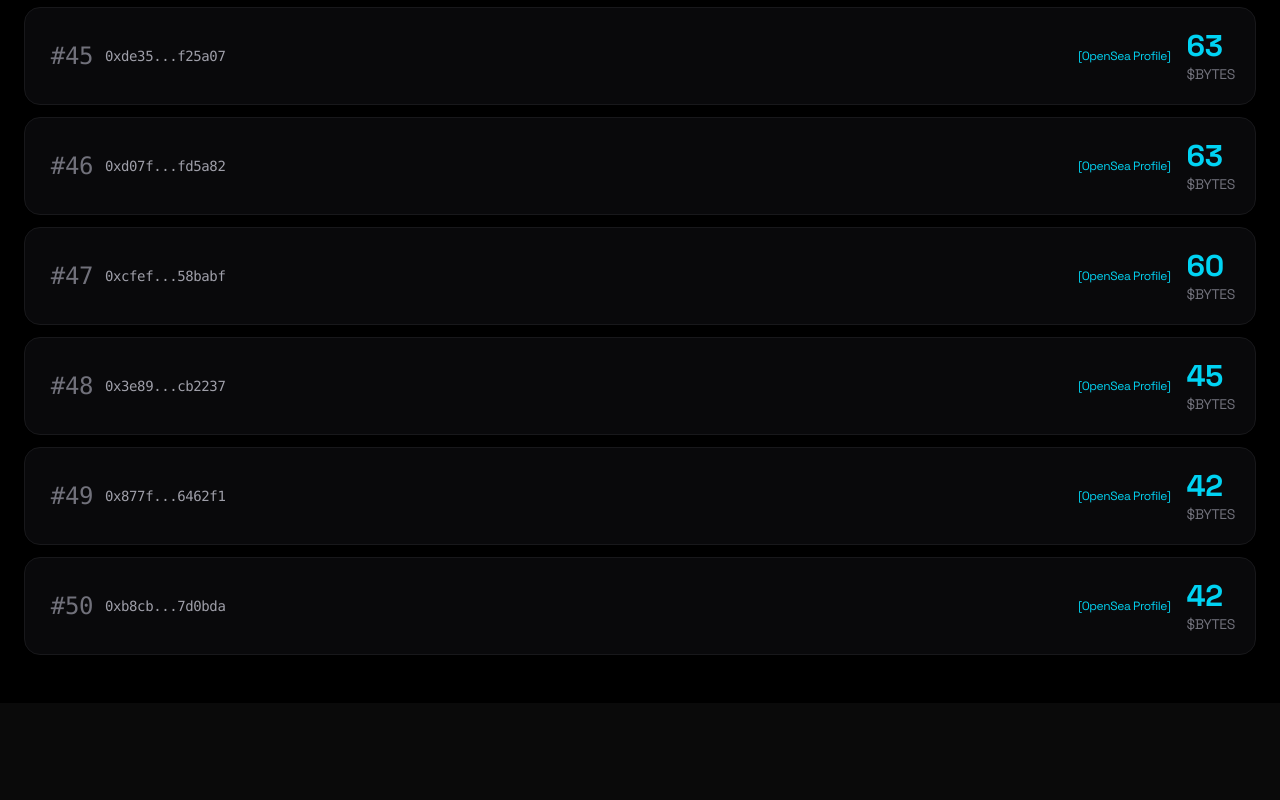
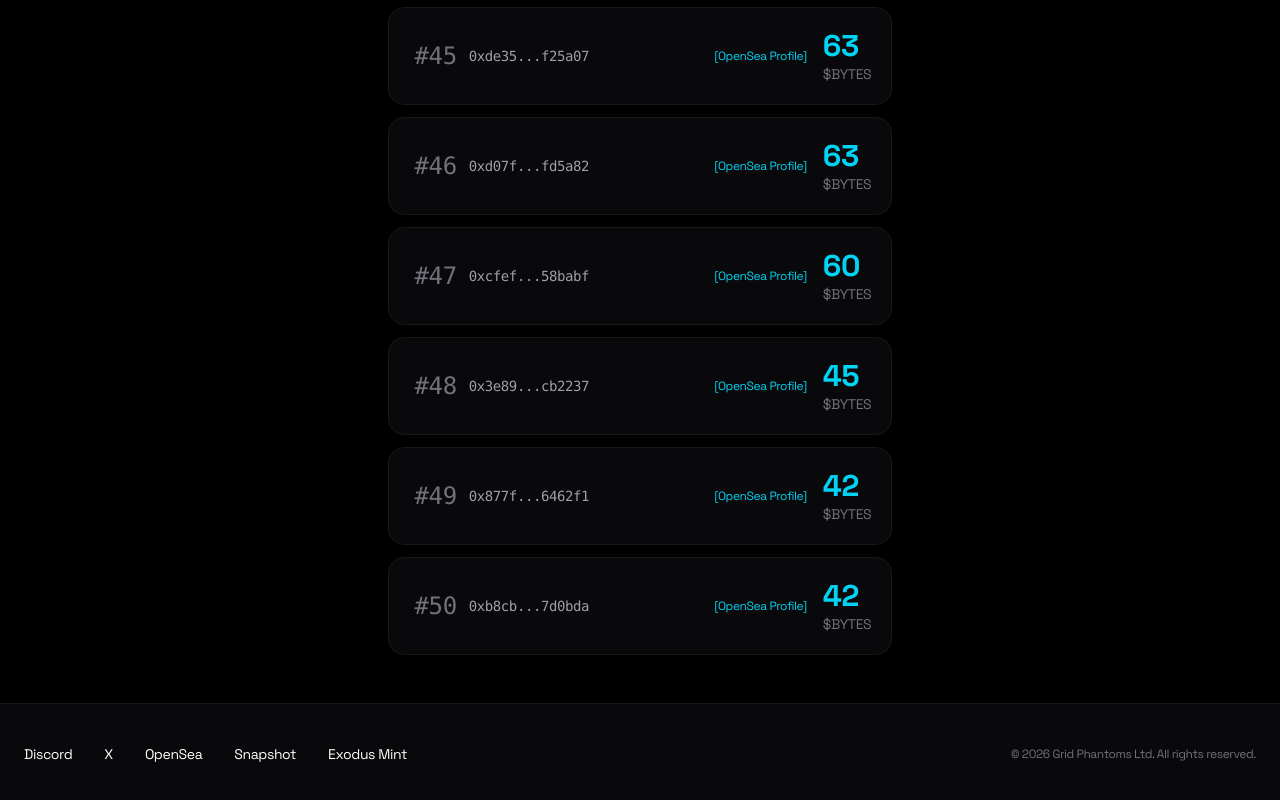
Before and after one commit to GridPhantoms/grid-keys-points, a Next.js app: page /leaderboard in a window 1280 px wide. Shown: the part 5217-6017 px from the top of the page. Before the commit the page ends 5920 px from the top, so only its background shows below. Built offline with nearby package versions, Linux system fonts and the light colour scheme.

Commit message:
Updated footer for better mobile centering

```diff
--- a/app/leaderboard/page.tsx
+++ b/app/leaderboard/page.tsx
@@ -108,7 +108,7 @@ export default function Leaderboard() {
   };
 
   return (
-    <div className="min-h-screen bg-black text-white">
+    <div className="min-h-screen bg-black text-white flex flex-col">
       <nav className="border-b border-zinc-900 bg-zinc-950 py-4 sticky top-0 z-50">
         <div className="max-w-7xl mx-auto px-6 flex items-center justify-between">
           <Link href="/" className="font-bold text-2xl tracking-[-1px]">
@@ -155,7 +155,7 @@ export default function Leaderboard() {
         )}
       </nav>
 
-      <div className="max-w-7xl mx-auto px-6 py-12">
+      <div className="max-w-7xl mx-auto px-6 py-12 flex-1">
         <h1 className="text-5xl font-bold tracking-[-2px] mb-2">LEADERBOARDS</h1>
         <p className="text-zinc-500 mb-10">Keyholder rankings across Grid Phantoms</p>
 
@@ -267,6 +267,24 @@ export default function Leaderboard() {
           </div>
         )}
       </div>
+
+      {/* Updated Footer - Centered on mobile */}
+      <footer className="border-t border-zinc-900 bg-zinc-950 py-10 mt-auto">
+        <div className="max-w-7xl mx-auto px-6">
+          <div className="flex flex-col md:flex-row justify-center md:justify-between items-center gap-8">
+            <div className="flex flex-wrap gap-8 text-sm justify-center md:justify-start">
+              <a href="https://discord.gg/gridphantoms" target="_blank" rel="noopener noreferrer" className="hover:text-white transition-colors">Discord</a>
+              <a href="https://x.com/GridPhantoms" target="_blank" rel="noopener noreferrer" className="hover:text-white transition-colors">X</a>
+              <a href="https://opensea.io/collection/grid-phantoms-genesis-keys" target="_blank" rel="noopener noreferrer" className="hover:text-white transition-colors">OpenSea</a>
+              <a href="https://snapshot.box/#/s:gridphantoms.eth" target="_blank" rel="noopener noreferrer" className="hover:text-white transition-colors">Snapshot</a>
+              <a href="https://manifold.xyz/@gridphantoms/id/4067746032" target="_blank" rel="noopener noreferrer" className="hover:text-white transition-colors">Exodus Mint</a>
+            </div>
+            <div className="text-xs text-zinc-500 text-center md:text-right">
+              © 2026 Grid Phantoms Ltd. All rights reserved.
+            </div>
+          </div>
+        </div>
+      </footer>
     </div>
   );
 }
--- a/app/page.tsx
+++ b/app/page.tsx
@@ -481,15 +481,20 @@ export default function GridKeysPoints() {
         )}
       </div>
 
+      {/* Updated Footer - Centered on mobile, left/right on desktop */}
       <footer className="border-t border-zinc-900 bg-zinc-950 py-10 mt-auto">
         <div className="max-w-7xl mx-auto px-6">
-          <div className="flex flex-col md:flex-row justify-between items-center gap-8">
-            <div className="flex gap-8 text-sm">
+          <div className="flex flex-col md:flex-row justify-center md:justify-between items-center gap-8">
+            {/* Links - centered on mobile */}
+            <div className="flex flex-wrap gap-8 text-sm justify-center md:justify-start">
               <a href="https://discord.gg/gridphantoms" target="_blank" rel="noopener noreferrer" className="hover:text-white transition-colors">Discord</a>
               <a href="https://x.com/GridPhantoms" target="_blank" rel="noopener noreferrer" className="hover:text-white transition-colors">X</a>
               <a href="https://opensea.io/collection/grid-phantoms-genesis-keys" target="_blank" rel="noopener noreferrer" className="hover:text-white transition-colors">OpenSea</a>
-              <a href="https://snapshot.box/#/s:gridphantoms.eth" target="_blank" rel="noopener noreferrer" className="hover:text-white transition-colors">Snapshot Voting</a>
+              <a href="https://snapshot.box/#/s:gridphantoms.eth" target="_blank" rel="noopener noreferrer" className="hover:text-white transition-colors">Snapshot</a>
+              <a href="https://manifold.xyz/@gridphantoms/id/4067746032" target="_blank" rel="noopener noreferrer" className="hover:text-white transition-colors">Exodus Mint</a>
             </div>
+
+            {/* Copyright */}
             <div className="text-xs text-zinc-500 text-center md:text-right">
               © 2026 Grid Phantoms Ltd. All rights reserved.
             </div>
--- a/app/trait-charts/page.tsx
+++ b/app/trait-charts/page.tsx
@@ -93,14 +93,16 @@ export default function TraitCharts() {
         </div>
       </div>
 
+      {/* Updated Footer - Centered on mobile */}
       <footer className="border-t border-zinc-900 bg-zinc-950 py-10 mt-auto">
         <div className="max-w-7xl mx-auto px-6">
-          <div className="flex flex-col md:flex-row justify-between items-center gap-8">
-            <div className="flex gap-8 text-sm">
+          <div className="flex flex-col md:flex-row justify-center md:justify-between items-center gap-8">
+            <div className="flex flex-wrap gap-8 text-sm justify-center md:justify-start">
               <a href="https://discord.gg/gridphantoms" target="_blank" rel="noopener noreferrer" className="hover:text-white transition-colors">Discord</a>
               <a href="https://x.com/GridPhantoms" target="_blank" rel="noopener noreferrer" className="hover:text-white transition-colors">X</a>
               <a href="https://opensea.io/collection/grid-phantoms-genesis-keys" target="_blank" rel="noopener noreferrer" className="hover:text-white transition-colors">OpenSea</a>
-              <a href="https://snapshot.box/#/s:gridphantoms.eth" target="_blank" rel="noopener noreferrer" className="hover:text-white transition-colors">Snapshot Voting</a>
+              <a href="https://snapshot.box/#/s:gridphantoms.eth" target="_blank" rel="noopener noreferrer" className="hover:text-white transition-colors">Snapshot</a>
+              <a href="https://manifold.xyz/@gridphantoms/id/4067746032" target="_blank" rel="noopener noreferrer" className="hover:text-white transition-colors">Exodus Mint</a>
             </div>
             <div className="text-xs text-zinc-500 text-center md:text-right">
               © 2026 Grid Phantoms Ltd. All rights reserved.
```
